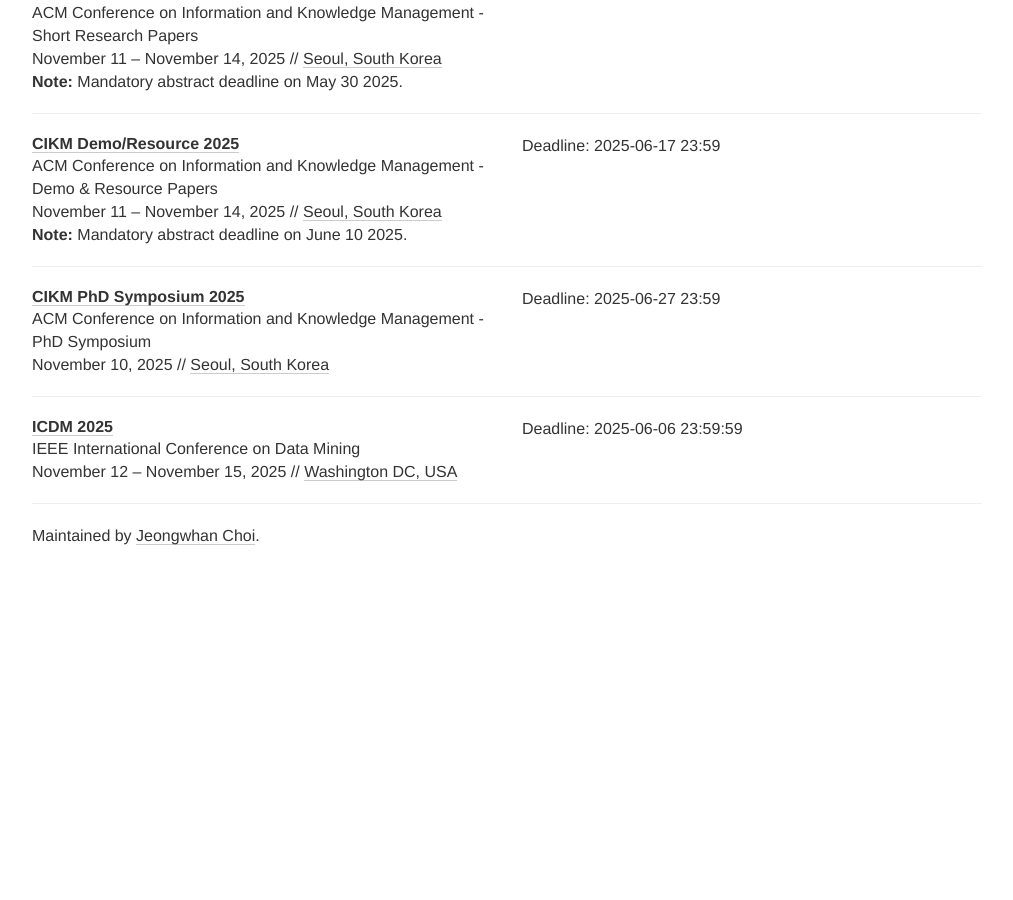
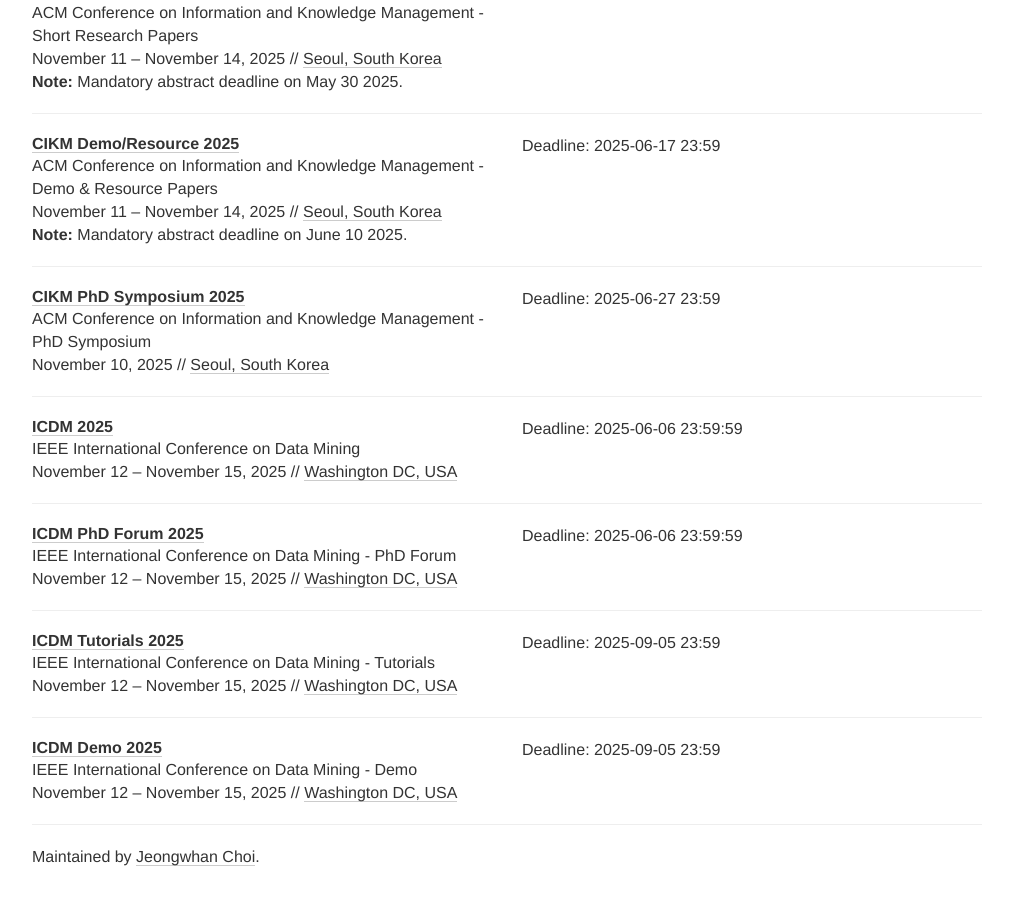
Before and after one commit to dm-deadlines/dm-deadlines.github.io, a Jekyll site: the page built from index.html, in a window 1280 px wide and 900 px high, scrolled down 779 px. Shown: the whole window, without its empty margins (133-1146 px from the left). Built offline with Jekyll 4.4.1, drawn with Linux system fonts in a browser that asks for light colours; nearby versions of some CDN libraries; before the commit the page ends 1358 px from its top, so only the background shows below that.

Commit message:
Update ICDM

```diff
--- a/_data/conferences.yml
+++ b/_data/conferences.yml
@@ -56,3 +56,36 @@
   place: Washington DC, USA
   note:
   tags: [CO, FPT]
+
+- name: ICDM PhD Forum
+  description: IEEE International Conference on Data Mining - PhD Forum
+  year: 2025
+  link: https://icdm25phd.github.io/
+  deadline:
+  - "2025-06-06 23:59:59"
+  date: November 12 - November 15, 2025
+  place: Washington DC, USA
+  note:
+  tags: [CO, PHD]
+
+- name: ICDM Tutorials
+  description: IEEE International Conference on Data Mining - Tutorials
+  year: 2025
+  link: https://www3.cs.stonybrook.edu/~icdm2025/cft.html
+  deadline:
+  - "2025-09-05 23:59"
+  date:  November 12 - November 15, 2025
+  place: Washington DC, USA
+  note:
+  tags: [CO, TT]
+
+- name: ICDM Demo
+  description: IEEE International Conference on Data Mining - Demo
+  year: 2025
+  link: https://icdm25demo.github.io/
+  deadline:
+  - "2025-09-05 23:59"
+  date:  November 12 - November 15, 2025
+  place: Washington DC, USA
+  note:
+  tags: [CO, DT]
```
